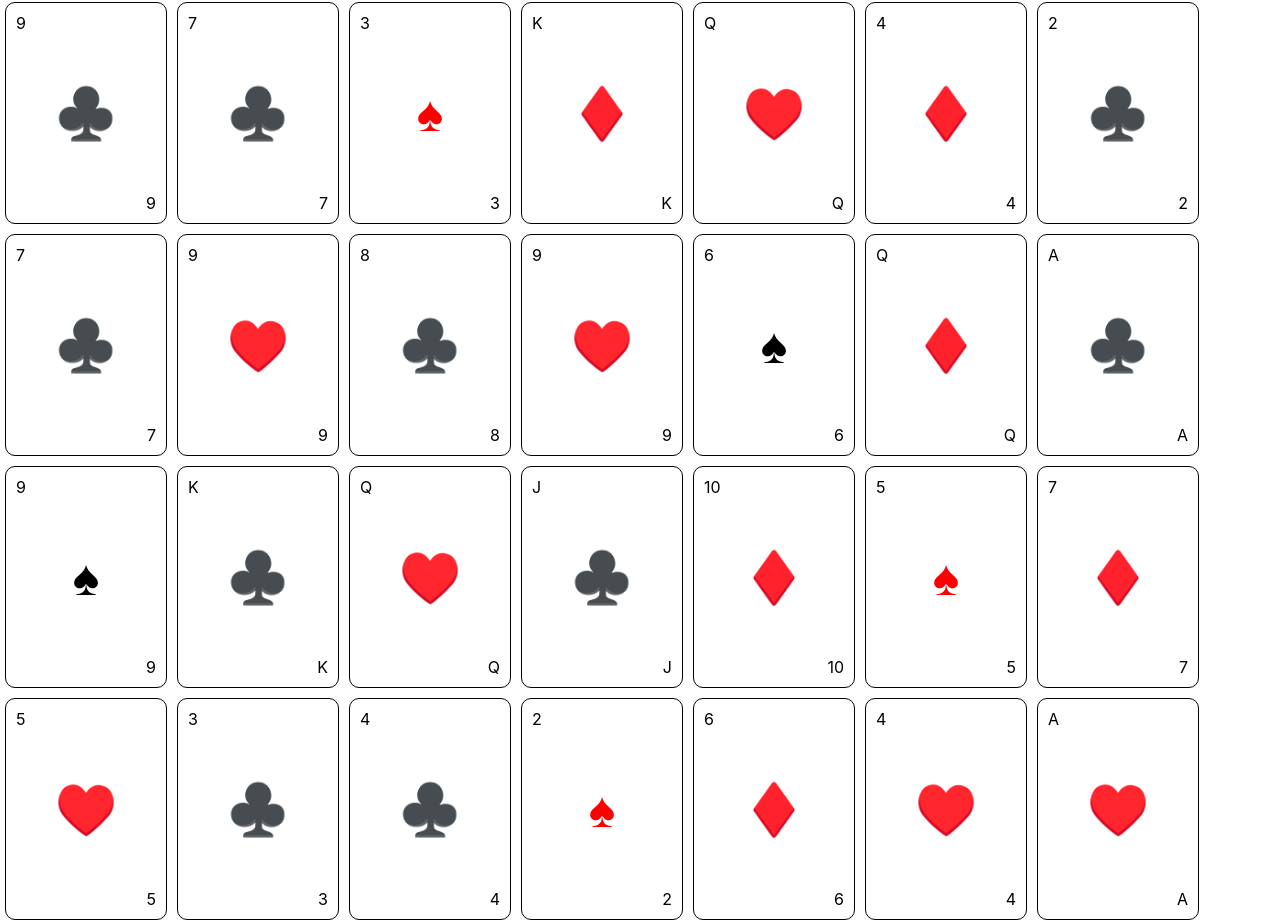
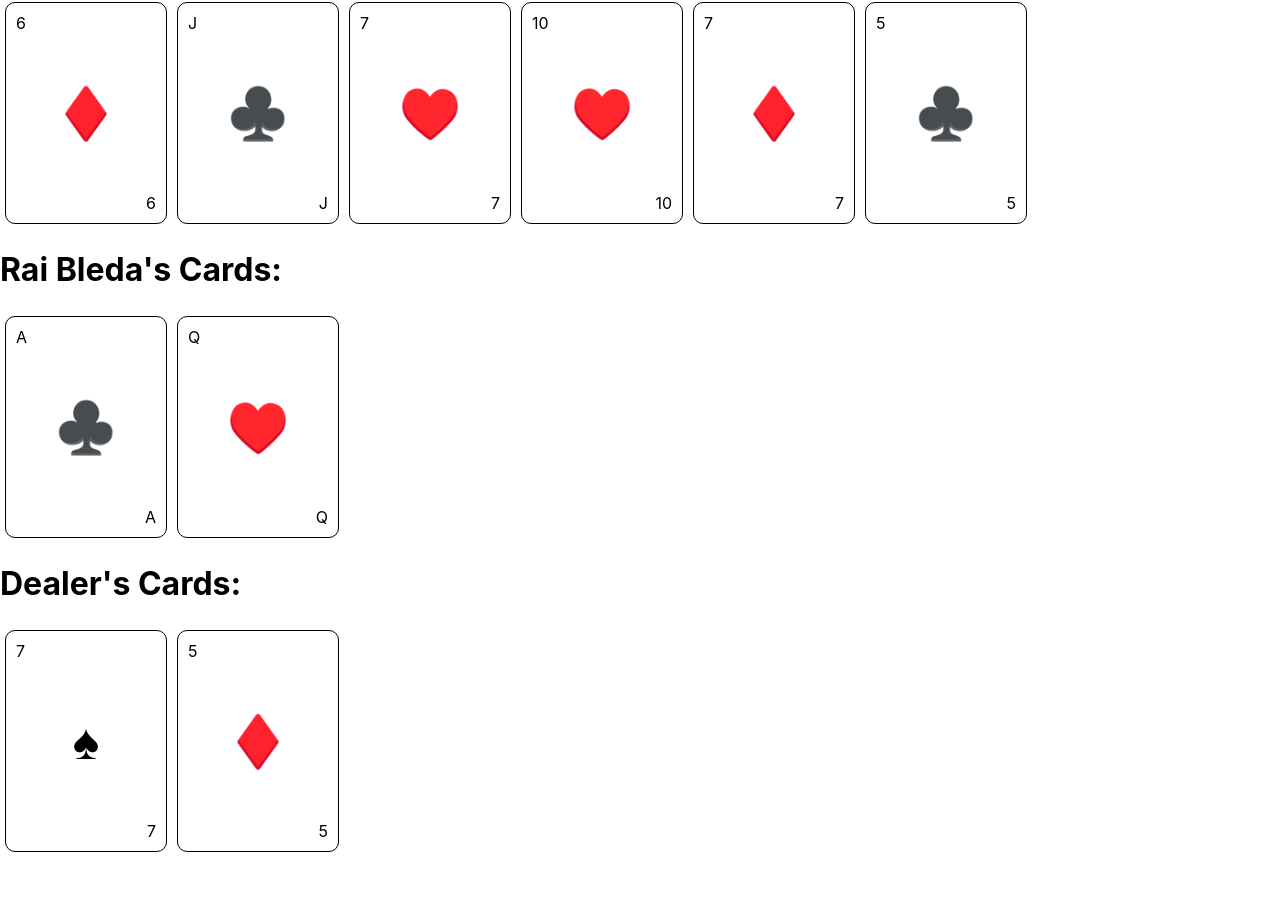
Before and after one commit to rbleda/blackjack_game, a React (Create React App) app: page / in a window 1280 px wide. Shown: the part 1395-2317 px from the top of the page. After the commit the page ends 2252 px from the top, so only its background shows below. Built offline with nearby package versions, Linux system fonts and the light colour scheme.

Commit message:
Shuffle functionality and assign initial cards

```diff
--- a/src/Gameplay/DeckUtils.tsx
+++ b/src/Gameplay/DeckUtils.tsx
@@ -6,7 +6,13 @@ export const generateShuffledDeck = () : ICard[] => {
     const cardArray : Array<ICard> = [];
     const cards = Array.from(getCards().keys());
     Object.values(CardColor).forEach((color) => {
-        Object.values(SUIT).forEach((suit) => {
+        let suits;
+        if (color === CardColor.RED) {
+            suits = [SUIT.DIAMOND, SUIT.HEART];
+        } else {
+            suits = [SUIT.CLUB, SUIT.SPADE];
+        }
+        suits.forEach((suit) => {
             cards.forEach((value: string | number) => {
                 const theCard = {value, suit, color};
                 cardArray.push(theCard);
--- a/src/Gameplay/Gameplay.tsx
+++ b/src/Gameplay/Gameplay.tsx
@@ -10,20 +10,55 @@ interface GameplayProps {
 
 const Gameplay = (props: GameplayProps) => {
     // const [playerWallet, setPlayerWallet] = useState<number>(props.initialMoney);
-    // const [playerCards, setPlayerCards] = useState<Array<ICard>>([]);
-    // const [dealerCards, setDealerCards] = useState<Array<ICard>>([]);
+    const [playerCards, setPlayerCards] = useState<Array<ICard>>([]);
+    const [dealerCards, setDealerCards] = useState<Array<ICard>>([]);
     const [activeDeck, setActiveDeck] = useState<Array<ICard>>([]);
 
     useEffect(() => {
-        setActiveDeck(generateShuffledDeck());
+        const initialShuffledDeck = generateShuffledDeck();
+        let toBePlayerCards = [];
+        let toBeDealerCards = [];
+        for (let i=0; i <= 3; i++) {
+            let card = initialShuffledDeck.pop();
+            if (card) {
+                if (i % 2 === 0) {
+                    toBeDealerCards.push(card);
+                } else {
+                    toBePlayerCards.push(card);
+                }
+
+                initialShuffledDeck.filter((c) => !(c.value === card.value && c.suit === card.suit));
+            } else {
+                throw Error("Card is unable to be dealt");
+            }
+        }
+
+        setDealerCards(toBeDealerCards);
+        setPlayerCards(toBePlayerCards);
+
+        setActiveDeck(initialShuffledDeck);
     }, []);
 
     return (
-        <div style={{ display: 'flex', alignItems: 'center', flexWrap: 'wrap' }}>
-            {activeDeck.map((c) => (
-              <Card key={`${c.color}-${c.suit}-${c.value}`} value={c.value} suit={c.suit} color={c.color} />
-            ))}
-        </div>
+        <>
+            <div style={{ display: 'flex', alignItems: 'center', flexWrap: 'wrap' }}>
+                {activeDeck.map((c) => (
+                <Card key={`${c.color}-${c.suit}-${c.value}`} value={c.value} suit={c.suit} color={c.color} />
+                ))}
+            </div>
+            <h1>{props.playerName}'s Cards: </h1>
+            <div style={{ display: 'flex', alignItems: 'center', flexWrap: 'wrap' }}>
+                {playerCards.map((c) => (
+                <Card key={`${c.color}-${c.suit}-${c.value}`} value={c.value} suit={c.suit} color={c.color} />
+                ))}
+            </div>
+            <h1>Dealer's Cards: </h1>
+            <div style={{ display: 'flex', alignItems: 'center', flexWrap: 'wrap' }}>
+                {dealerCards.map((c) => (
+                <Card key={`${c.color}-${c.suit}-${c.value}`} value={c.value} suit={c.suit} color={c.color} />
+                ))}
+            </div>
+        </>
       );
 }
 
```
